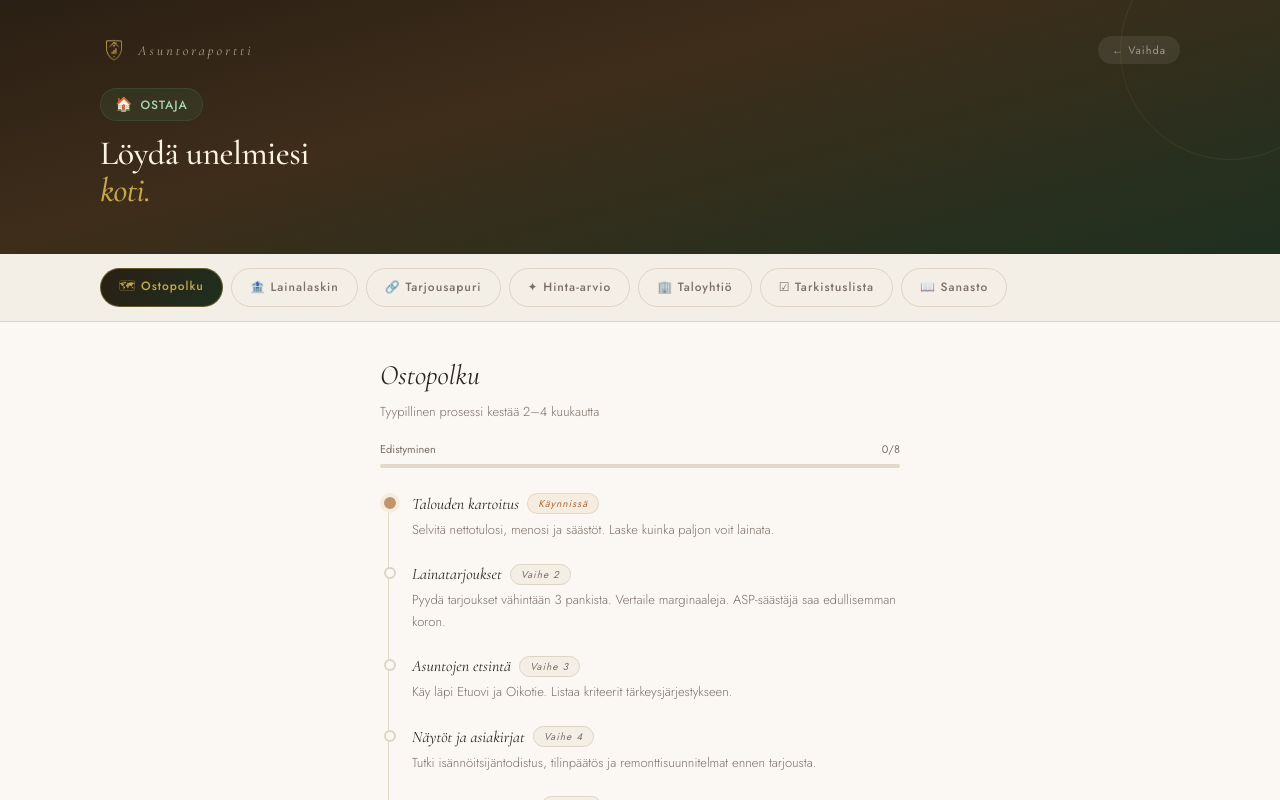
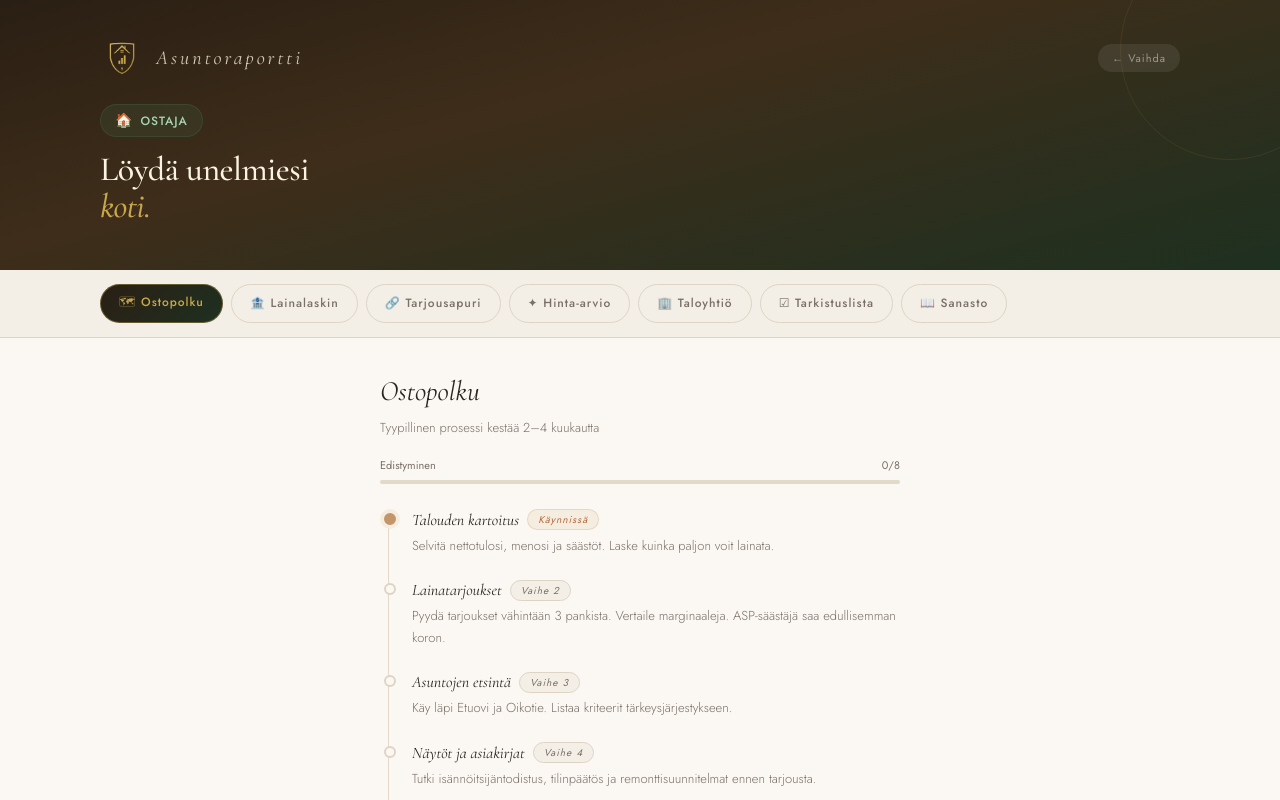
Before and after one commit to soojira/kotiopas-frontend, a React (Vite) app: page / in a window 1280 px wide. Both pictures are taken after a click on the button 481 px from the left and 633 px from the top of the page. Shown: the top 800 px of the page. Built offline with nearby package versions, Linux system fonts and the light colour scheme.

Commit message:
Isonna navigaation logo ja Asuntoraportti-teksti

```diff
--- a/src/App.jsx
+++ b/src/App.jsx
@@ -1229,9 +1229,9 @@ export default function App(){
         <div style={{position:"absolute",top:-60,right:-60,width:220,height:220,borderRadius:"50%",border:"1px solid rgba(201,168,76,0.1)",pointerEvents:"none"}}/>
         <div style={{maxWidth:1080,margin:"0 auto",width:"100%"}}>
         <div style={{display:"flex",alignItems:"center",justifyContent:"space-between",marginBottom:24}}>
-          <div style={{display:"flex",alignItems:"center",gap:10}}>
-            <img src="/Asuntoraportti_Logo_128.png" alt="Asuntoraportti" width="28" height="28" style={{objectFit:"contain"}}/>
-            <span style={{fontFamily:H,fontSize:14,color:"rgba(251,243,226,0.6)",letterSpacing:3,fontStyle:"italic"}}>Asuntoraportti</span>
+          <div style={{display:"flex",alignItems:"center",gap:12}}>
+            <img src="/Asuntoraportti_Logo_128.png" alt="Asuntoraportti" width="44" height="44" style={{objectFit:"contain"}}/>
+            <span style={{fontFamily:H,fontSize:20,color:"rgba(251,243,226,0.8)",letterSpacing:3,fontStyle:"italic"}}>Asuntoraportti</span>
           </div>
           <button onClick={()=>setMode(null)} style={{background:"rgba(255,255,255,0.08)",border:"none",color:"rgba(251,243,226,0.5)",fontFamily:B,fontSize:11,letterSpacing:1,padding:"6px 14px",borderRadius:20,cursor:"pointer"}}>
             ← Vaihda
```
